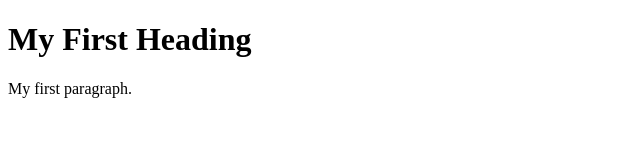
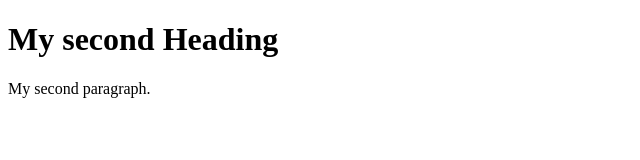
Before and after one commit to pravin78981/repo, a plain HTML site: page index.html in a window 1280 px wide. Shown: the whole page, without its empty margins (0-640 px from the left). Drawn offline with Linux system fonts and the light colour scheme.

Commit message:
second commit for index.html

```diff
--- a/index.html
+++ b/index.html
@@ -2,9 +2,9 @@
 <html>
 <body>
 
-<h1>My First Heading</h1>
+<h1>My second Heading</h1>
 
-<p>My first paragraph.</p>
+<p>My second paragraph.</p>
 
 </body>
 </html>
```
